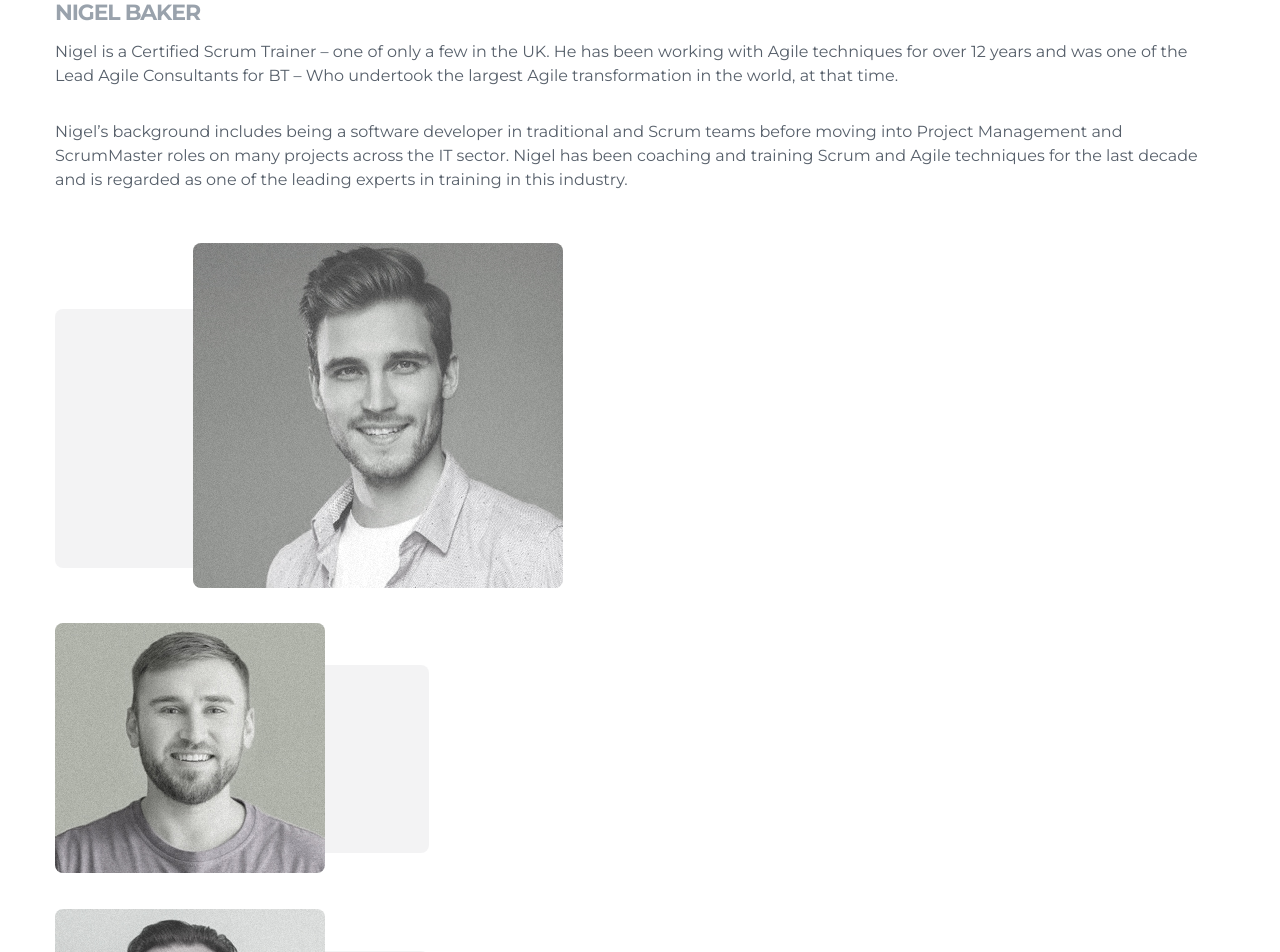
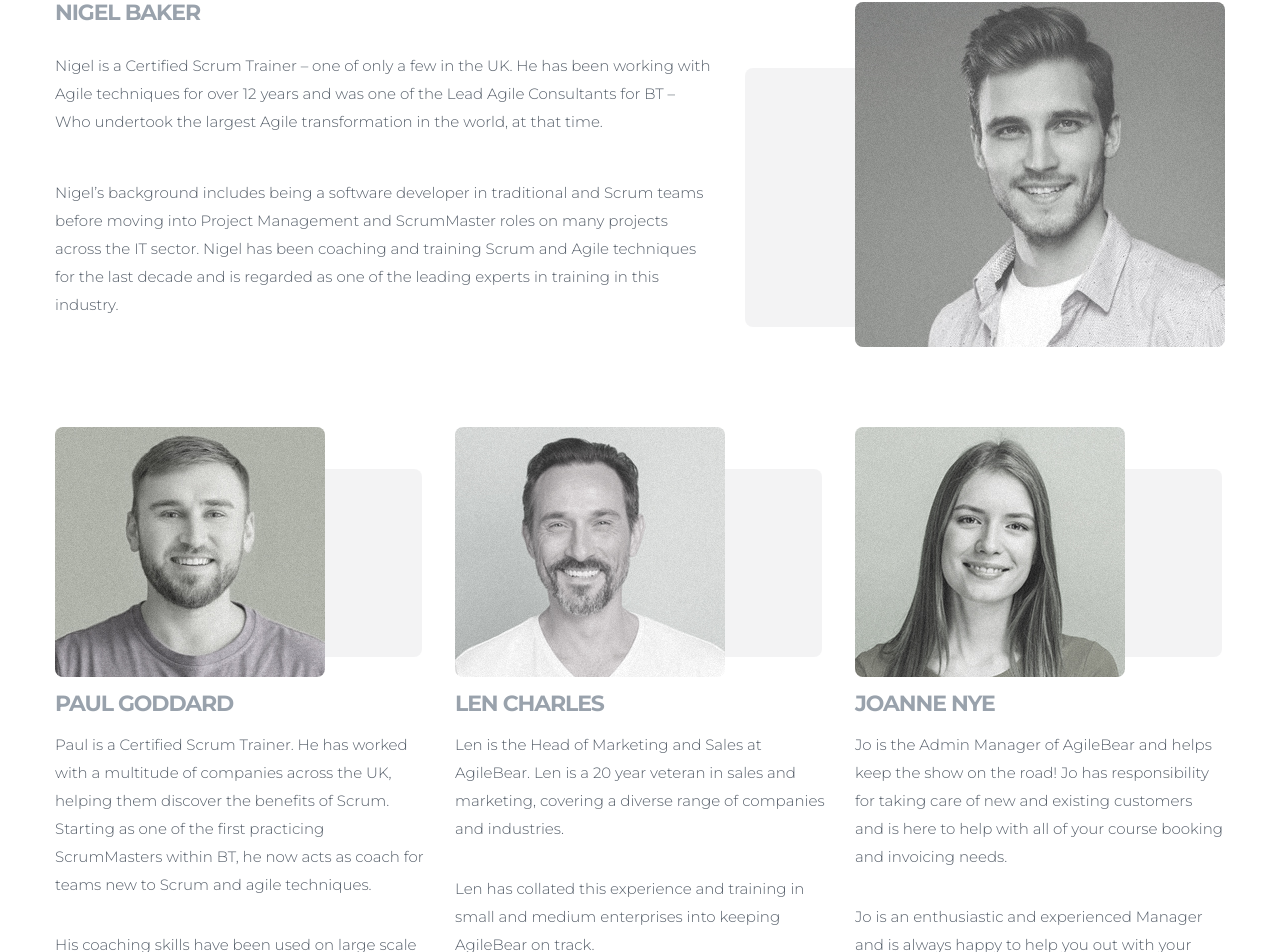
Before and after one commit to IlyaDeveloper/agilebear-markups, an Angular app: page /about-us in a window 1280 px wide. Shown: the part 869-1821 px from the top of the page. Built offline with nearby package versions, Linux system fonts and the light colour scheme.

Commit message:
Done: team-photo

```diff
--- a/src/app/modules/layout-root/footer/footer.component.scss
+++ b/src/app/modules/layout-root/footer/footer.component.scss
@@ -64,7 +64,7 @@ $footer-color-main: var(--footer-color-main, var(--cl-yellow-orange));
 
   font-size: rem(28);
   font-weight: 800;
-  line-height: 0.93;
+  line-height: 1;
   letter-spacing: -1.4px;
   color: var(--cl-bluey-grey);
 }
--- a/src/app/modules/pages/about-us/components/our-team/our-team.component.html
+++ b/src/app/modules/pages/about-us/components/our-team/our-team.component.html
@@ -3,28 +3,73 @@
     <agl-heading>Meet The Team</agl-heading>
   </div>
 
-  <div class="" gdGap="2.2rem">
-    <div gdGap="1rem">
-      <agl-heading class="--second">Nigel Baker</agl-heading>
-      <p>
-        Nigel is a Certified Scrum Trainer – one of only a few in the UK. He has been working with Agile techniques for
-        over 12 years and was one of the Lead Agile Consultants for BT – Who undertook the largest Agile transformation
-        in the world, at that time.
-      </p>
-      <p>
-        Nigel’s background includes being a software developer in traditional and Scrum teams before moving into Project
-        Management and ScrumMaster roles on many projects across the IT sector. Nigel has been coaching and training
-        Scrum and Agile techniques for the last decade and is regarded as one of the leading experts in training in this
-        industry.
-      </p>
+  <div gdGap="5rem" gdGap.lt-md=" 2.5rem">
+    <div gdColumns.gt-md="2fr minmax(30rem,1fr)" gdGap="2rem" gdColumns="1fr">
+      <article gdGap="1rem">
+        <agl-heading class="--second">Nigel Baker</agl-heading>
+        <p class="__text">
+          Nigel is a Certified Scrum Trainer – one of only a few in the UK. He has been working with Agile techniques
+          for over 12 years and was one of the Lead Agile Consultants for BT – Who undertook the largest Agile
+          transformation in the world, at that time.
+        </p>
+        <p class="__text">
+          Nigel’s background includes being a software developer in traditional and Scrum teams before moving into
+          Project Management and ScrumMaster roles on many projects across the IT sector. Nigel has been coaching and
+          training Scrum and Agile techniques for the last decade and is regarded as one of the leading experts in
+          training in this industry.
+        </p>
+      </article>
+
+      <agl-team-photo [src]="'team-member-1.jpg'"></agl-team-photo>
     </div>
 
-    <agl-team-photo [src]="'team-member-1.jpg'"></agl-team-photo>
+    <div class="__list" gdColumns="repeat(auto-fit, minmax(0, 1fr))"
+         gdAlignRows="start start"
+         gdAlignColumns="start start"ß
+         gdGap="1.875rem">
+      <article gdGap="1rem">
+        <agl-team-photo class="--small" [src]="'team-member-2.jpg'"></agl-team-photo>
 
-    <agl-team-photo class="--small" [src]="'team-member-2.jpg'"></agl-team-photo>
+        <agl-heading class="--second">Paul Goddard</agl-heading>
 
-    <agl-team-photo class="--small" [src]="'team-member-3.jpg'"></agl-team-photo>
+        <p class="__text">
+          Paul is a Certified Scrum Trainer. He has worked with a multitude of companies across the UK, helping them
+          discover the benefits of Scrum. Starting as one of the first practicing ScrumMasters within BT, he now acts as
+          coach for teams new to Scrum and agile techniques.
+        </p>
+        <p class="__text">
+          His coaching skills have been used on large scale agile transformation projects, including geographically
+          dispersed teams using an offshore model.
+        </p>
+      </article>
 
-    <agl-team-photo class="--small" [src]="'team-member-4.jpg'"></agl-team-photo>
+      <article gdGap="1rem">
+        <agl-team-photo class="--small" [src]="'team-member-3.jpg'"></agl-team-photo>
+
+        <agl-heading class="--second">Len Charles</agl-heading>
+
+        <p class="__text">
+          Len is the Head of Marketing and Sales at AgileBear. Len is a 20 year veteran in sales and marketing, covering
+          a diverse range of companies and industries.
+        </p>
+        <p class="__text">
+          Len has collated this experience and training in small and medium enterprises into keeping AgileBear on track.
+        </p>
+      </article>
+
+      <article gdGap="1rem">
+        <agl-team-photo class="--small" [src]="'team-member-4.jpg'"></agl-team-photo>
+
+        <agl-heading class="--second">Joanne Nye</agl-heading>
+
+        <p class="__text">
+          Jo is the Admin Manager of AgileBear and helps keep the show on the road! Jo has responsibility for taking
+          care of new and existing customers and is here to help with all of your course booking and invoicing needs.
+        </p>
+        <p class="__text">
+          Jo is an enthusiastic and experienced Manager and is always happy to help you out with your enquiries.
+        </p>
+      </article>
+    </div>
   </div>
 </article>
--- a/src/app/modules/pages/about-us/components/our-team/our-team.component.scss
+++ b/src/app/modules/pages/about-us/components/our-team/our-team.component.scss
@@ -12,3 +12,10 @@
     border-bottom: 1px solid var(--cl-pale-violet);
   }
 }
+
+.__text {
+  font-size: rem(15);
+  font-weight: 300;
+  line-height: 1.87;
+  color: var(--cl-slate-grey);
+}
--- a/src/app/shared/components/team-photo/team-photo.component.scss
+++ b/src/app/shared/components/team-photo/team-photo.component.scss
@@ -14,7 +14,7 @@
       width: rem(157);
       height: rem(188);
 
-      margin: 0 0 rem(20) -4.5%;
+      margin: 0 0 rem(20) rem(-60);
     }
   }
 
@@ -22,7 +22,7 @@
     width: rem(278);
     height: rem(259);
 
-    margin: 0 -12% rem(20) 0;
+    margin: 0 rem(-140) rem(20) 0;
 
     content: '';
 
@@ -36,12 +36,10 @@
 .__figure {
   z-index: 1;
 
-
   img {
     width: var(--team-photo-img-w, rem(370));
     height: var(--team-photo-img-h, rem(345));
 
     border-radius: rem(8);
   }
-
 }
```
